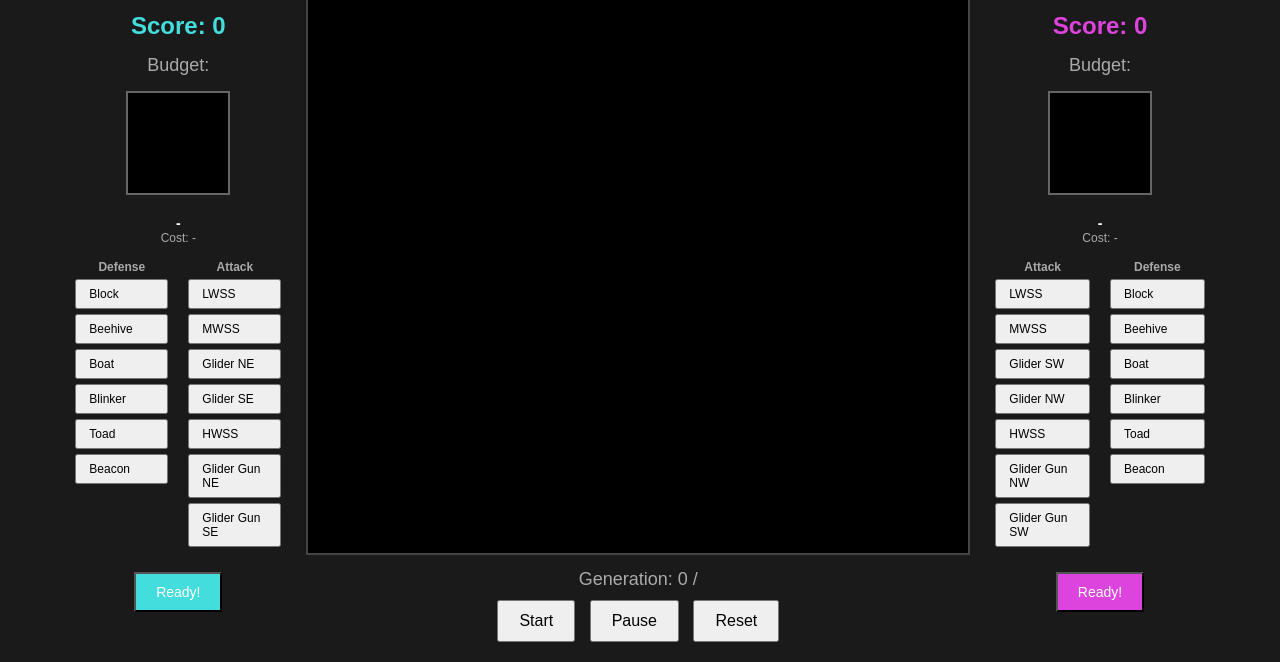
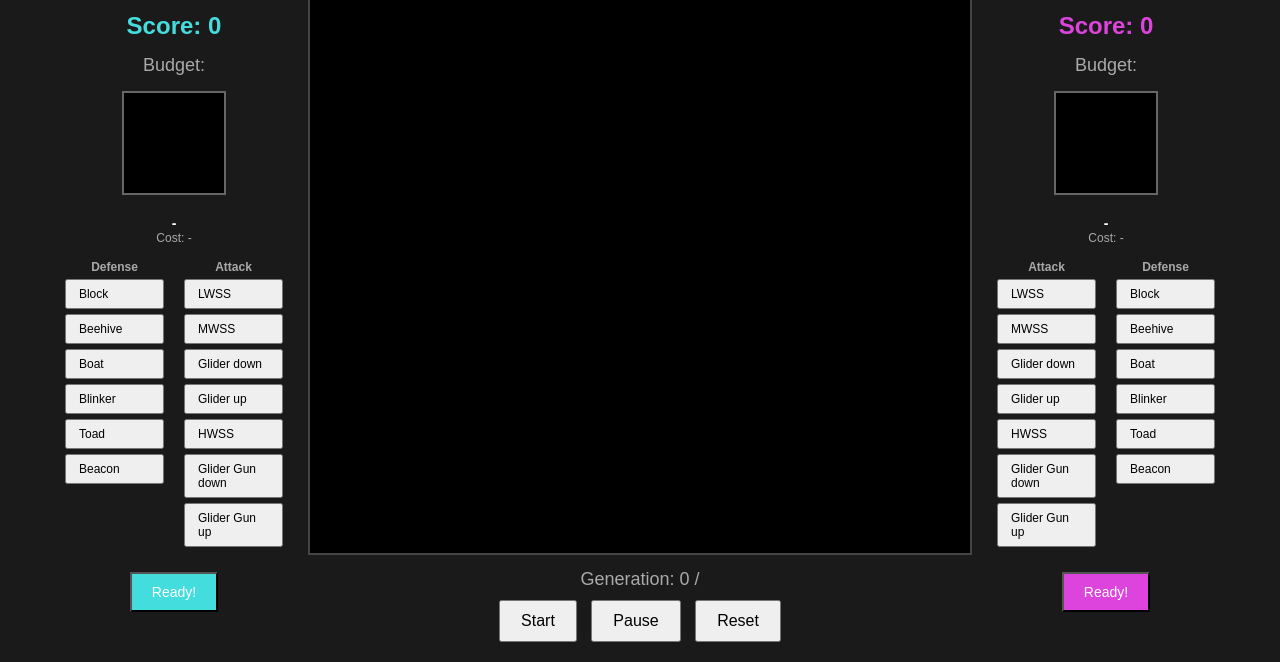
Before and after one commit to jonnysod/pattern-clash, a website: page index.html in a window 1280 px wide. Shown: the part 147-809 px from the top of the page. Drawn offline with Linux system fonts and the light colour scheme.

Commit message:
Change naming of gliders:
- Change NE/NW to down and SE/SW to up

```diff
--- a/index.html
+++ b/index.html
@@ -157,19 +157,19 @@
               MWSS
             </button>
             <button class="pattern-btn player1-pattern" data-pattern="8">
-              Glider NE
+              Glider down
             </button>
             <button class="pattern-btn player1-pattern" data-pattern="9">
-              Glider SE
+              Glider up
             </button>
             <button class="pattern-btn player1-pattern" data-pattern="10">
               HWSS
             </button>
             <button class="pattern-btn player1-pattern" data-pattern="11">
-              Glider Gun NE
+              Glider Gun down
             </button>
             <button class="pattern-btn player1-pattern" data-pattern="12">
-              Glider Gun SE
+              Glider Gun up
             </button>
           </div>
         </div>
@@ -284,19 +284,19 @@
               MWSS
             </button>
             <button class="pattern-btn player2-pattern" data-pattern="8">
-              Glider SW
+              Glider down
             </button>
             <button class="pattern-btn player2-pattern" data-pattern="9">
-              Glider NW
+              Glider up
             </button>
             <button class="pattern-btn player2-pattern" data-pattern="10">
               HWSS
             </button>
             <button class="pattern-btn player2-pattern" data-pattern="11">
-              Glider Gun NW
+              Glider Gun down
             </button>
             <button class="pattern-btn player2-pattern" data-pattern="12">
-              Glider Gun SW
+              Glider Gun up
             </button>
           </div>
           <!-- Defense column (second for Player 2) -->
```
Also changed, not shown: src/patterns.ts (+4 -4 lines).
